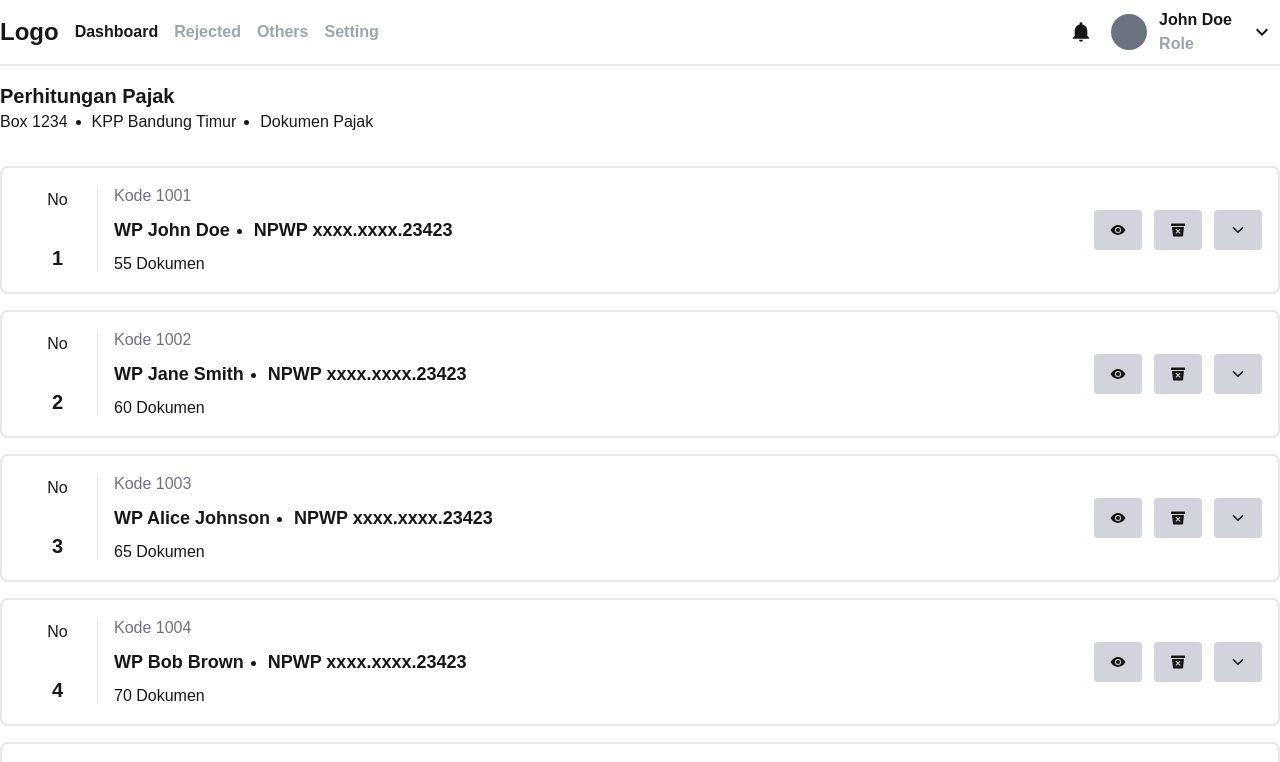
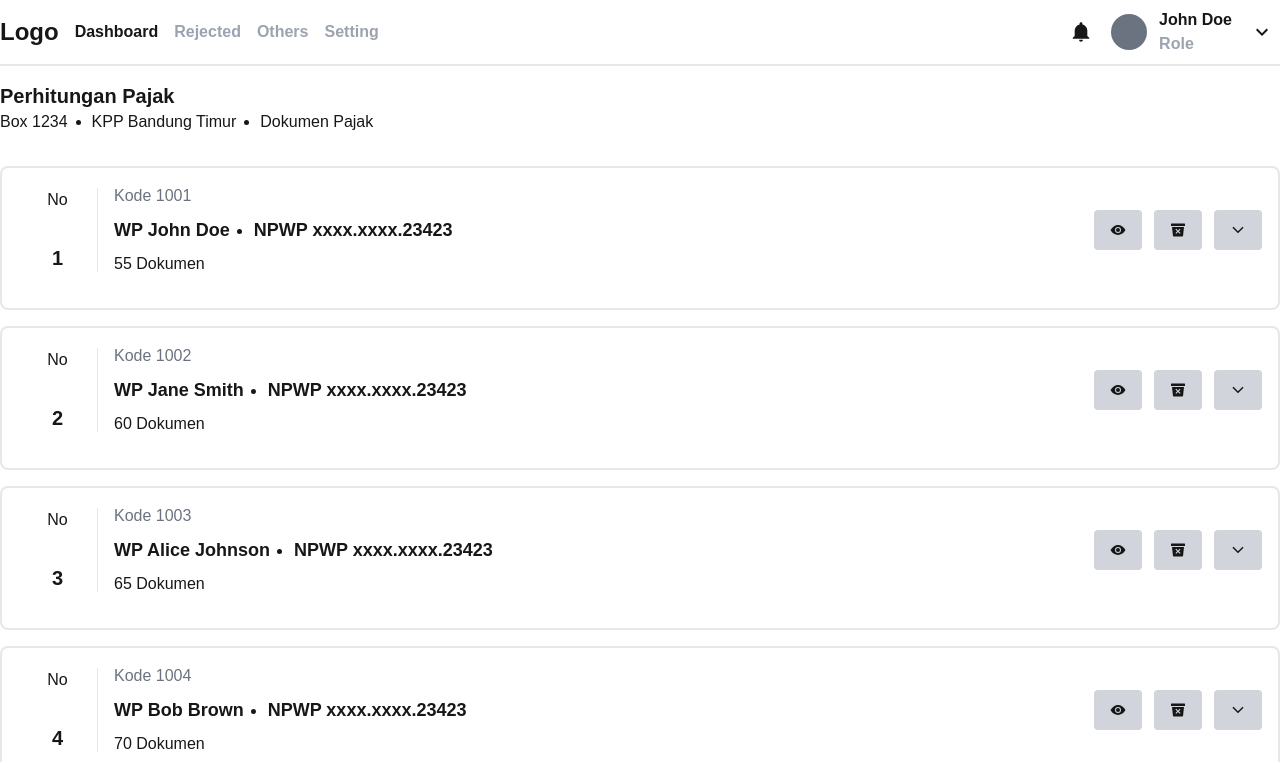
Before and after one commit to Auxulry/pluto, a Next.js app: page /tax-calculation in a window 1280 px wide. Shown: the top 762 px of the page. Built offline with nearby package versions, Linux system fonts and the light colour scheme.

Commit message:
feat: add accordion in tax and extraction

```diff
--- a/src/containers/extraction/ExtractionContainer.jsx
+++ b/src/containers/extraction/ExtractionContainer.jsx
@@ -1,10 +1,16 @@
 import MainLayout from "@/components/layouts/MainLayout";
 import { IoChevronDownSharp, IoEyeSharp, IoTrashBinSharp } from "react-icons/io5";
+import { useState } from "react";
 
 const ExtractionContainer = () => {
+  const [openAccordion, setOpenAccordion] = useState(null);
+
+  const toggleAccordion = (item) => {
+    setOpenAccordion(openAccordion === item ? null : item);
+  };
+
   return (
     <MainLayout>
-
       <div className="container mx-auto ">
         <h1 className="font-semibold text-xl">
           Extraction Data
@@ -15,9 +21,9 @@ const ExtractionContainer = () => {
           <li>Dokumen Pajak</li>
         </ul>
         <div className="mt-8 flex flex-col gap-4">
-
           {[1, 2, 3, 4, 5].map((item) => (
-            <div key={item} className="flex items-center bg-white rounded-lg border-2 p-4">
+            <div key={item} className="flex flex-col bg-white rounded-lg border-2 p-4">
+              <div className="flex items-center">
                 <div className="w-20 flex flex-col gap-8 items-center justify-between h-full mr-4 border-r">
                   <span>No</span>
                   <h1 className="text-xl font-bold">{item}</h1>
@@ -31,29 +37,58 @@ const ExtractionContainer = () => {
                   </ul>
                 </div>
                 <div className="flex gap-3">
-                <button className="bg-gray-300  px-4 py-3 rounded">
+                  <button className="bg-gray-300 px-4 py-3 rounded">
                     <IoEyeSharp />
                   </button>
-                <button className="bg-gray-300  px-4 py-3 rounded">
+                  <button className="bg-gray-300 px-4 py-3 rounded">
                     <IoTrashBinSharp />
                   </button>
-                <button className="bg-gray-300  px-4 py-3 rounded">
-                  <IoChevronDownSharp />
+                  <button
+                    className="bg-gray-300 px-4 py-3 rounded"
+                    onClick={() => toggleAccordion(item)}
+                  >
+                    <IoChevronDownSharp className={`transform transition-transform duration-300 ${openAccordion === item ? 'rotate-180' : ''}`} />
                   </button>
                 </div>
               </div>
-          ))}
-
-
+              <div
+                className={`mt-4 overflow-hidden transition-max-height duration-300 ease-in-out ${
+                  openAccordion === item ? 'max-h-96' : 'max-h-0'
+                }`}
+              >
+                <ul className="pl-8 space-y-2">
+                  <li>
+                    <IoEyeSharp className="inline text-gray-400 mr-2" /> <span>1770 S I-III</span>
+                  </li>
+                  <li>
+                    <IoEyeSharp className="inline text-gray-400 mr-2" /> <span>Lampiran 1</span>
+                  </li>
+                  <li>
+                    <IoEyeSharp className="inline text-gray-400 mr-2" /> <span>Lampiran 2</span>
+                  </li>
+                  <li>
+                    <IoEyeSharp className="inline text-gray-400 mr-2" /> <span>Lampiran 3</span>
+                  </li>
+                  <li>
+                    <IoEyeSharp className="inline text-gray-400 mr-2" /> <span>Laporan Keuangan</span>
+                  </li>
+                  <li>
+                    <IoEyeSharp className="inline text-gray-400 mr-2" /> <span>Investasi</span>
+                  </li>
+                  <li>
+                    <IoEyeSharp className="inline text-gray-400 mr-2" /> <span>Harta</span>
+                  </li>
+                  <li>
+                    <IoEyeSharp className="inline text-gray-400 mr-2" /> <span>Piutang</span>
+                  </li>
+                </ul>
               </div>
             </div>
-
-
+          ))}
+        </div>
+      </div>
     </MainLayout>
   )
 };
 
-
-
-
 export default ExtractionContainer;
--- a/src/containers/taxCalculation/TaxCalculationContainer.jsx
+++ b/src/containers/taxCalculation/TaxCalculationContainer.jsx
@@ -1,10 +1,16 @@
 import MainLayout from "@/components/layouts/MainLayout";
 import { IoChevronDownSharp, IoEyeSharp, IoTrashBinSharp } from "react-icons/io5";
+import { useState } from "react";
 
 const TaxCalculationContainer = () => {
+  const [openAccordion, setOpenAccordion] = useState(null);
+
+  const toggleAccordion = (item) => {
+    setOpenAccordion(openAccordion === item ? null : item);
+  };
+
   return (
     <MainLayout>
-
       <div className="container mx-auto ">
         <h1 className="font-semibold text-xl">
           Perhitungan Pajak
@@ -15,9 +21,9 @@ const TaxCalculationContainer = () => {
           <li>Dokumen Pajak</li>
         </ul>
         <div className="mt-8 flex flex-col gap-4">
-
           {[1, 2, 3, 4, 5].map((item) => (
-            <div key={item} className="flex items-center bg-white rounded-lg border-2 p-4">
+            <div key={item} className="flex flex-col bg-white rounded-lg border-2 p-4">
+              <div className="flex items-center">
                 <div className="w-20 flex flex-col gap-8 items-center justify-between h-full mr-4 border-r">
                   <span>No</span>
                   <h1 className="text-xl font-bold">{item}</h1>
@@ -33,28 +39,57 @@ const TaxCalculationContainer = () => {
                   </ul>
                 </div>
                 <div className="flex gap-3">
-                <button className="bg-gray-300  px-4 py-3 rounded">
+                  <button className="bg-gray-300 px-4 py-3 rounded">
                     <IoEyeSharp />
                   </button>
-                <button className="bg-gray-300  px-4 py-3 rounded">
+                  <button className="bg-gray-300 px-4 py-3 rounded">
                     <IoTrashBinSharp />
                   </button>
-                <button className="bg-gray-300  px-4 py-3 rounded">
-                  <IoChevronDownSharp />
+                  <button
+                    className="bg-gray-300 px-4 py-3 rounded"
+                    onClick={() => toggleAccordion(item)}
+                  >
+                    <IoChevronDownSharp className={`transform transition-transform duration-300 ${openAccordion === item ? 'rotate-180' : ''}`} />
                   </button>
                 </div>
               </div>
-          ))}
-
+              <div
+                className={`mt-4 overflow-hidden transition-max-height duration-300 ease-in-out ${openAccordion === item ? 'max-h-96' : 'max-h-0'
+                  }`}
+              >
+                <ul className="pl-8 space-y-2">
+                  <li>
+                    <IoEyeSharp className="inline text-gray-400 mr-2" /> <span>1770 S I-III</span>
+                  </li>
+                  <li>
+                    <IoEyeSharp className="inline text-gray-400 mr-2" /> <span>Lampiran 1</span>
+                  </li>
+                  <li>
+                    <IoEyeSharp className="inline text-gray-400 mr-2" /> <span>Lampiran 2</span>
+                  </li>
+                  <li>
+                    <IoEyeSharp className="inline text-gray-400 mr-2" /> <span>Lampiran 3</span>
+                  </li>
+                  <li>
+                    <IoEyeSharp className="inline text-gray-400 mr-2" /> <span>Laporan Keuangan</span>
+                  </li>
+                  <li>
+                    <IoEyeSharp className="inline text-gray-400 mr-2" /> <span>Investasi</span>
+                  </li>
+                  <li>
+                    <IoEyeSharp className="inline text-gray-400 mr-2" /> <span>Harta</span>
+                  </li>
+                  <li>
+                    <IoEyeSharp className="inline text-gray-400 mr-2" /> <span>Piutang</span>
+                  </li>
+                </ul>
               </div>
             </div>
-
-
+          ))}
+        </div>
+      </div>
     </MainLayout>
   )
 };
 
-
-
-
 export default TaxCalculationContainer;
```
Lines whose indentation alone changed are shown as unchanged.
